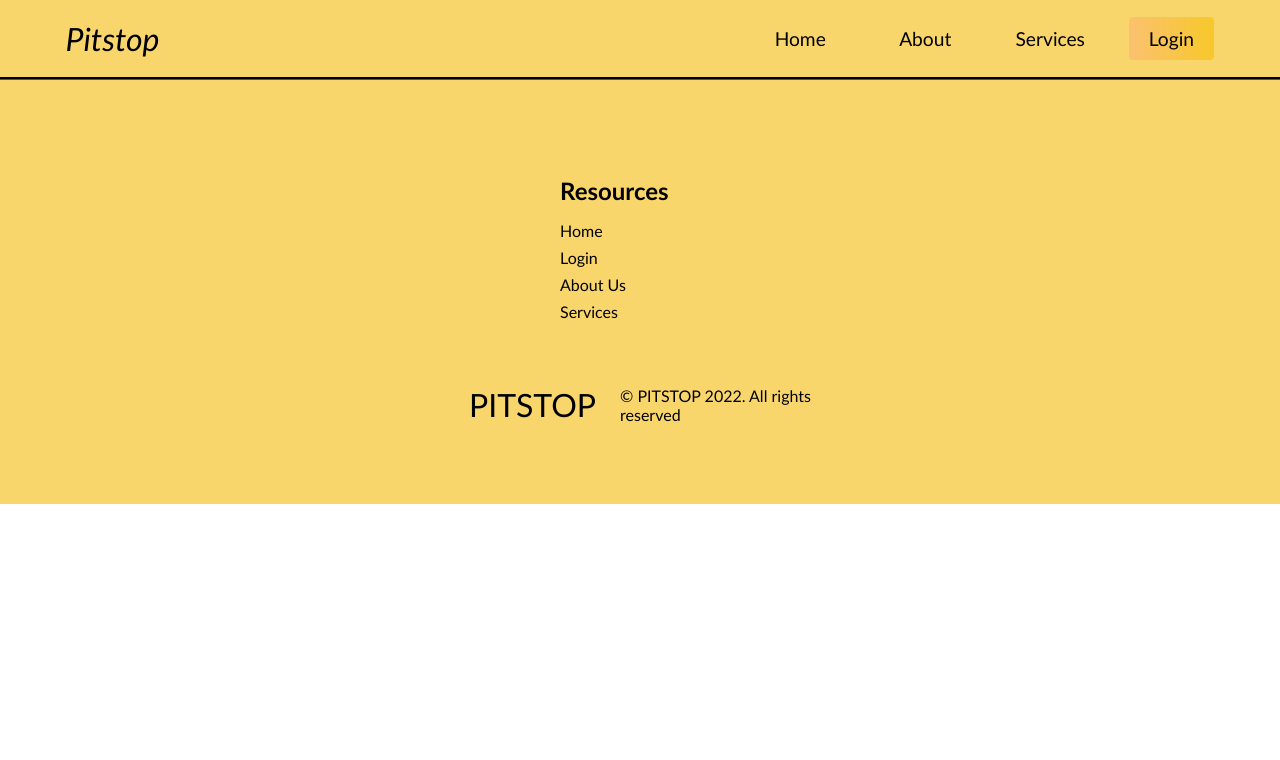
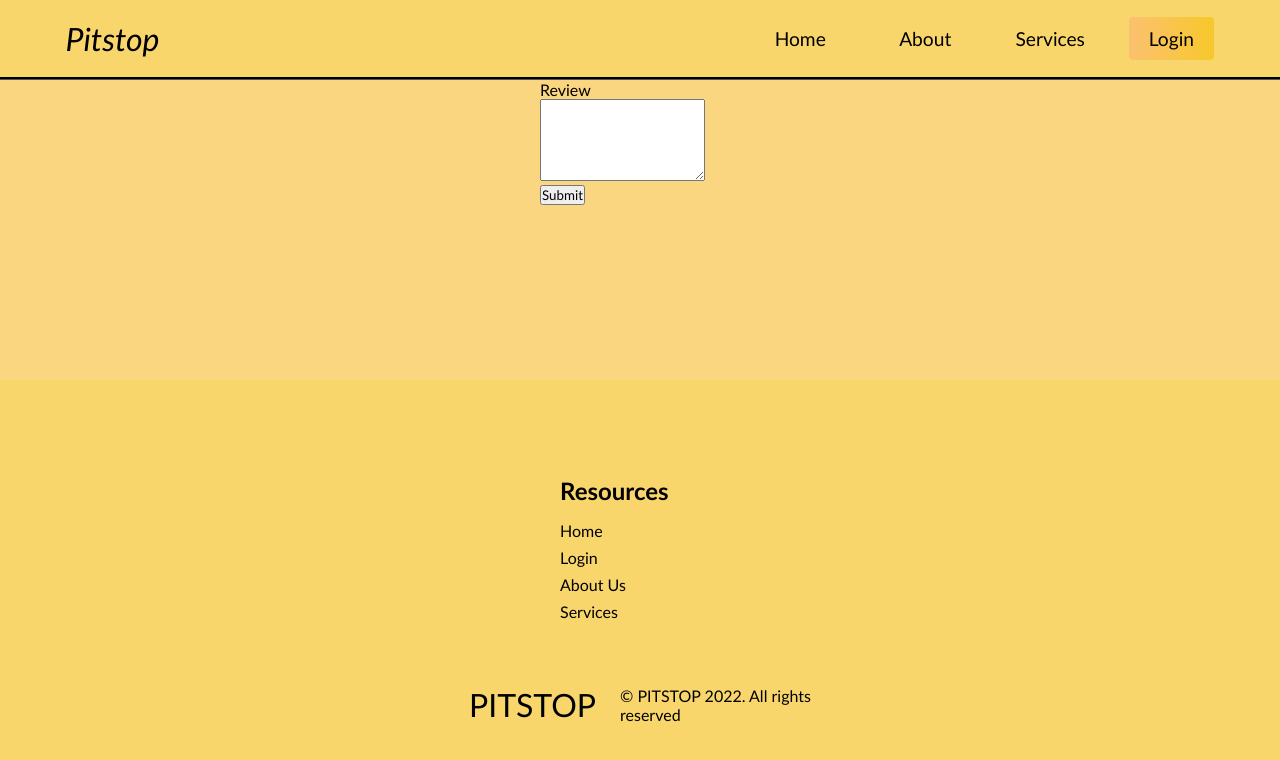
Before and after one commit to SWEN-101/2221-SWEN-101-04-1, a plain HTML site: page review.html in a window 1280 px wide. Drawn offline with Linux system fonts and the light colour scheme.

Commit message:
Review Page Basics and mediocrity

```diff
--- /dev/null
+++ b/css/review.css
@@ -0,0 +1,19 @@
+@import url('style.css');
+
+.review__container{
+	background: #f9d67f;
+	display: flex;
+	justify-content: space-between;
+	height: 300px;
+	z-index: 2;
+	width: 100%;
+	max-width: 1800px;
+	margin: 0 auto;
+	padding: 0 50px;
+}
+
+.review__box{
+	z-index: 3;
+	margin: 0 auto 1em auto;
+	width: 200px;
+}
--- a/review.html
+++ b/review.html
@@ -3,9 +3,9 @@
     <head>
         <meta charset="UTF-8">
         <meta name="viewport" content="width=device-width, initial-scale=1.0">
-        <title>[TitleName]</title>
+        <title>Review Bathroom</title>
         <link rel="stylesheet" href="css/style.css">
-        <link href="css/[cssFileName].css" rel="stylesheet" type="text/css">
+        <link href="css/review.css" rel="stylesheet" type="text/css">
     </head>
 
     <body>
@@ -35,6 +35,21 @@
             </div>
         </nav>
 
+		<div class="review__container">
+			<div class="review__box">
+				<form class="review__box">
+					<label for="review">Review</label>
+					<textarea name="message" rows="5">
+					</textarea>
+					<!-- Redirect -->
+					<a href="index.html">
+					<button>
+					Submit
+					</button>
+					</a>
+				</form>
+			</div>
+		</div>
 
         <!-- Footer Section -->
         <div class="footer__container">
```
